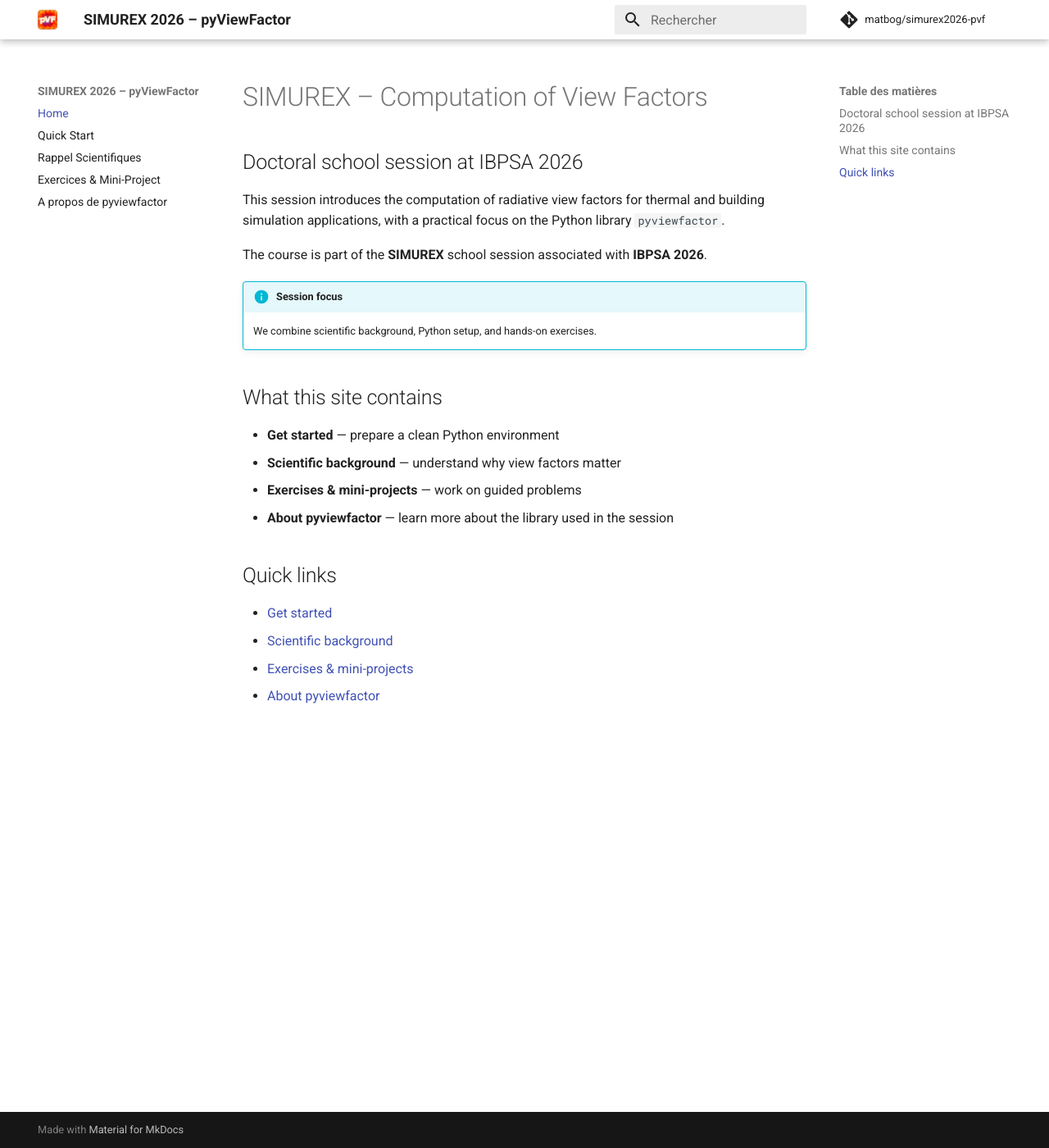
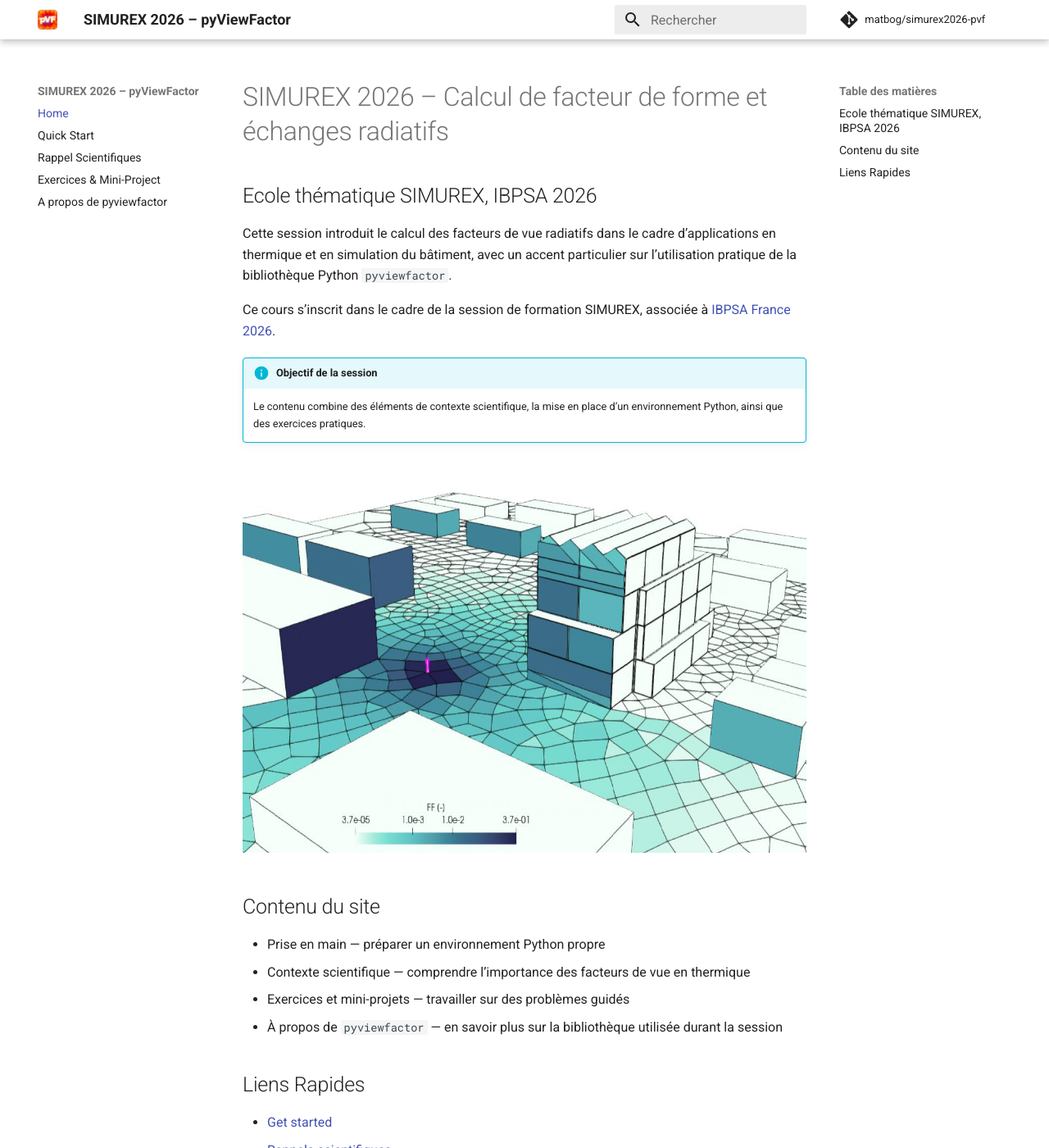
Before and after one commit to matbog/simurex2026-pvf, an MkDocs documentation site: the page built from docs/index.md, in a window 1280 px wide and 1400 px high. Shown: the whole window at 82% size. Built offline with MkDocs 1.6.1 and Material for MkDocs 9.7.7, drawn with Linux system fonts in a browser that asks for light colours; comment, search, counter and statistics services are not loaded; some of the changed text lies outside the part shown.

Commit message:
Update content / Translation / polishing

```diff
--- a/docs/index.md
+++ b/docs/index.md
@@ -1,24 +1,29 @@
-# SIMUREX – Computation of View Factors
+# SIMUREX 2026 – Calcul de facteur de forme et échanges radiatifs
 
-## Doctoral school session at IBPSA 2026
+## Ecole thématique SIMUREX, IBPSA 2026
 
-This session introduces the computation of radiative view factors for thermal and building simulation applications, with a practical focus on the Python library `pyviewfactor`.
+Cette session introduit le calcul des facteurs de vue radiatifs dans le cadre
+d’applications en thermique et en simulation du bâtiment, avec un accent particulier sur
+l’utilisation pratique de la bibliothèque Python `pyviewfactor`.
 
-The course is part of the **SIMUREX** school session associated with **IBPSA 2026**.
+Ce cours s’inscrit dans le cadre de la session de formation SIMUREX, associée à
+[IBPSA France 2026](https://conference2026.ibpsa.fr/).
 
-!!! info "Session focus"
-    We combine scientific background, Python setup, and hands-on exercises.
+!!! info "Objectif de la session"
+    Le contenu combine des éléments de contexte scientifique, la mise en place d’un environnement Python, ainsi que des exercices pratiques.
 
-## What this site contains
+![Facteur de forme entre un individu et une scène urbaine](assets/FF_sceneUrbaine_cyl.png)
 
-- **Get started** — prepare a clean Python environment
-- **Scientific background** — understand why view factors matter
-- **Exercises & mini-projects** — work on guided problems
-- **About pyviewfactor** — learn more about the library used in the session
+## Contenu du site
 
-## Quick links
+* Prise en main — préparer un environnement Python propre
+* Contexte scientifique — comprendre l’importance des facteurs de vue en thermique
+* Exercices et mini-projets — travailler sur des problèmes guidés
+* À propos de `pyviewfactor` — en savoir plus sur la bibliothèque utilisée durant la session
+
+## Liens Rapides
 
 - [Get started](get-started.md)
-- [Scientific background](scientific-background.md)
-- [Exercises & mini-projects](exercises.md)
-- [About pyviewfactor](about-pyviewfactor.md)
+- [Rappels scientifiques](scientific-background.md)
+- [Exercices & mini-projet](exercises.md)
+- [A propos de `pyviewfactor`](about-pyviewfactor.md)
```
Also changed, not shown: docs/exercises.md (+5 -5 lines), docs/get-started.md (+25 -11 lines), docs/scientific-background.md (+3 -2 lines), docs/assets/FF_sceneUrbaine_cyl.png (added), site/404.html, site/about-pyviewfactor/index.html, site/assets/favicon.png (added), site/assets/logo.png (added), site/exercises/index.html, site/get-started/index.html, site/index.html, site/scientific-background/index.html.
